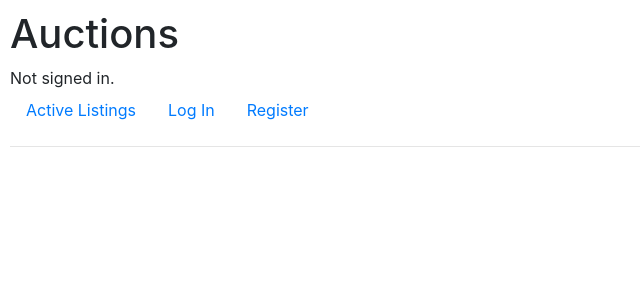
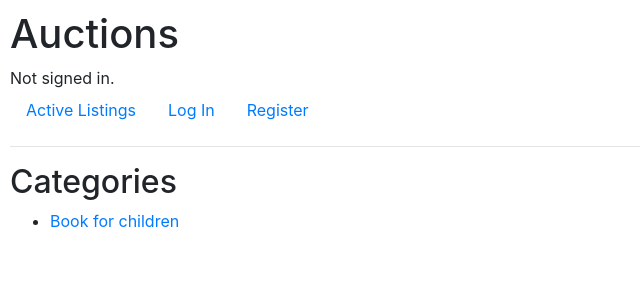
Before and after one commit to magari-GH/Ptometheus-CS50, a Django app: template task3/commerce/auctions/templates/auctions/categories.html in a window 1280 px wide. Shown: the top 300 px of the page, without its empty margins (0-640 px from the left). Run offline with Django 3.2, Linux system fonts and the light colour scheme; the template is opened without the code that fills it: values that come from a table or form of the project are taken from there, others are empty; data comes from the database, SQL or seed files in the repository; some libraries are stand-ins or nearby versions.

Commit message:
Created categories.html for representation list fo the categories. Added href to the page specific category.

```diff
--- a/task3/commerce/auctions/templates/auctions/categories.html
+++ b/task3/commerce/auctions/templates/auctions/categories.html
@@ -1,5 +1,16 @@
 {% extends "auctions/layout.html" %}
 
 {% block body %}
-
+    <h2>Categories</h2>
+    <ul>
+        {% for auction in auctions %}
+            {% ifchanged %}
+            <li>
+                <a href="{% url 'category' auction.category %}">
+                {{ auction.category}}
+                </a>
+            </li>
+            {% endifchanged %}
+        {% endfor %}
+    </ul>
 {% endblock %}
```
